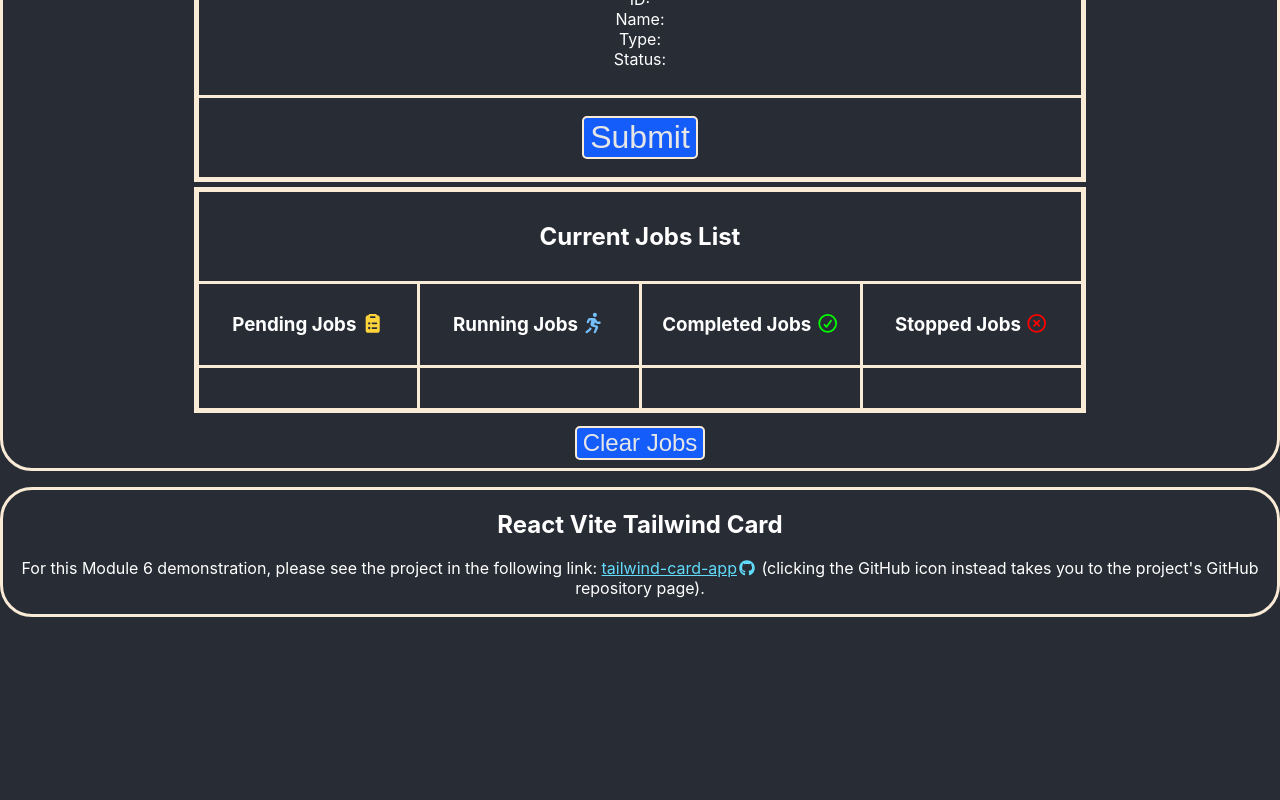
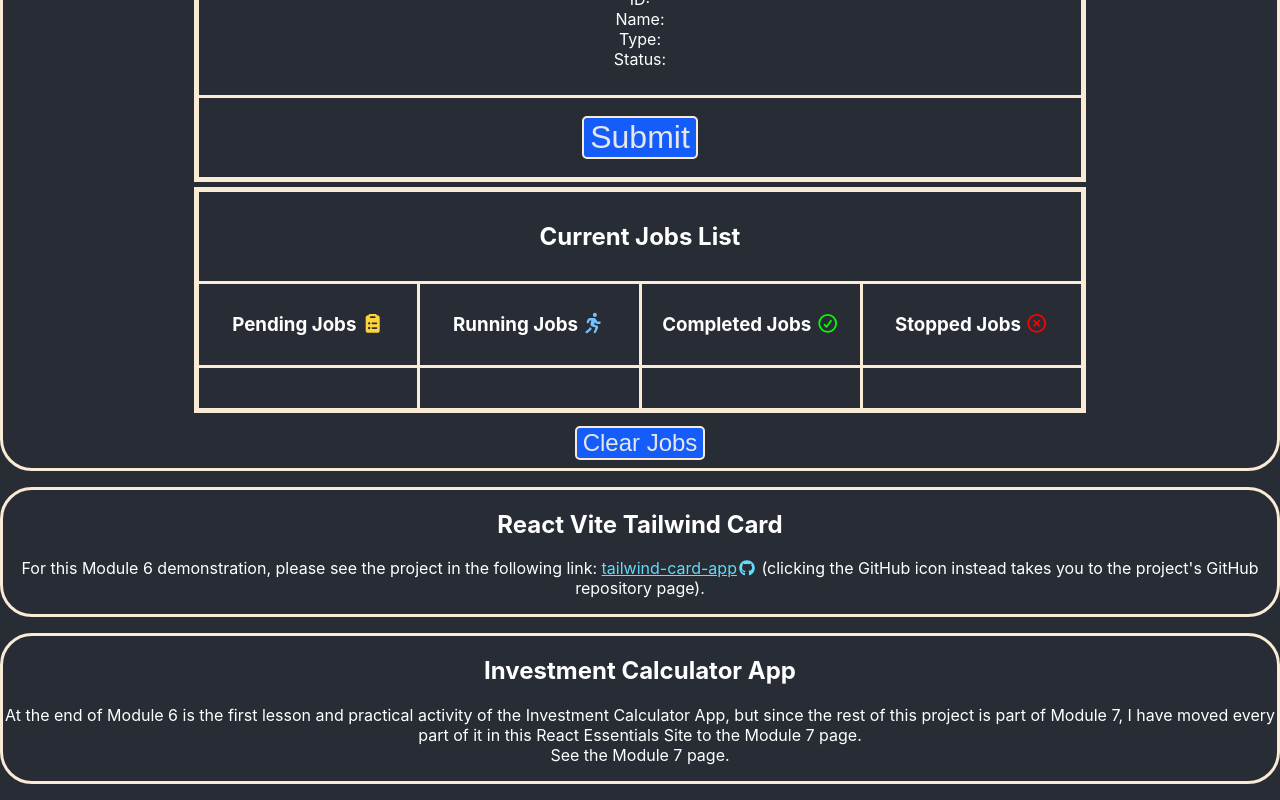
Before and after one commit to ReflectionGolden/react-essentials-site, a React (Create React App) app: page / in a window 1280 px wide. Shown: the part 918-1718 px from the top of the page. Before the commit the page ends 1551 px from the top, so only its background shows below. Built offline with nearby package versions, Linux system fonts and the light colour scheme; the HTML template or start-up script is replaced by a standard one.

Commit message:
Added info regarding the soon-to-be Investment Calculator Project being in Module 7

```diff
--- a/src/course_modules/Module6.js
+++ b/src/course_modules/Module6.js
@@ -28,6 +28,14 @@
             <div className='Component-Container'>
                 <h2>React Vite Tailwind Card</h2>
                 <p>For this Module 6 demonstration, please see the project in the following link: <a className='App-link' href="https://reflectiongolden.github.io/tailwind-card-app/" target="_blank">tailwind-card-app</a><a className='App-link' href="https://github.com/ReflectionGolden/tailwind-card-app" target="_blank"><FontAwesomeIcon icon={faGithub} /></a> (clicking the GitHub icon instead takes you to the project's GitHub repository page).</p>
+            </div>
+            <div className='Component-Container'>
+                <h2>Investment Calculator App</h2>
+                <p>
+                    At the end of Module 6 is the first lesson and practical activity of the Investment Calculator App, but since the rest of this project is part of Module 7, I have moved every part of it in this React Essentials Site to the Module 7 page.
+                    <br />
+                    See the Module 7 page.
+                </p>
             </div>
         </div>
     );
```
